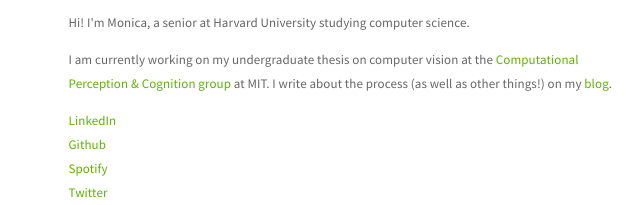
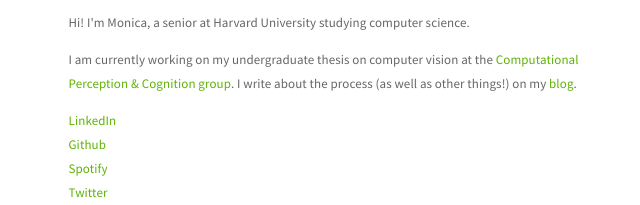
Before and after one commit to monicadsong/monicadsong.github.io, a plain HTML site: page index.html in a window 1280 px wide. Shown: the part 347-552 px from the top of the page, 294-934 px from the left. Drawn offline with nearby package versions, Linux system fonts and the light colour scheme.

Commit message:
remove mit

```diff
--- a/index.html
+++ b/index.html
@@ -84,7 +84,7 @@
                 <div class="tab-pane fade active in" id="home">
                   <p>Hi! I'm Monica, a senior at Harvard University studying computer science.</p>
                   <p>
-                  I am currently working on my undergraduate thesis on computer vision at the <a href="http://cvcl.mit.edu/aude.htm" target="_blank">Computational Perception & Cognition group</a> at MIT.  I write about the process (as well as other things!) on my <a href="http://kaledivergence.com/" target="_blank">blog</a>.</p>
+                  I am currently working on my undergraduate thesis on computer vision at the <a href="http://cvcl.mit.edu/aude.htm" target="_blank">Computational Perception & Cognition group</a>.  I write about the process (as well as other things!) on my <a href="http://kaledivergence.com/" target="_blank">blog</a>.</p>
              <ul class="list-unstyled">
               <li><a href="https://www.linkedin.com/in/monicadsong/" target="_blank" onclick="pageTracker._link(this.href); return false;">LinkedIn</a></li>
               <li><a href="https://github.com/monicadsong" target="_blank">Github</a></li>
```
